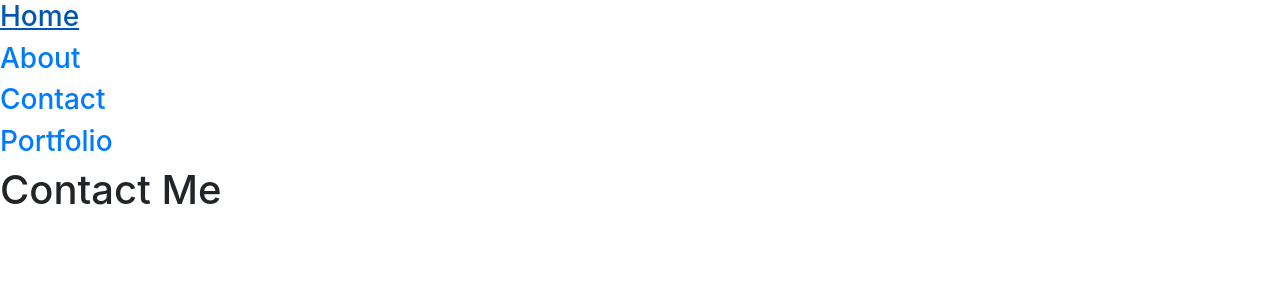
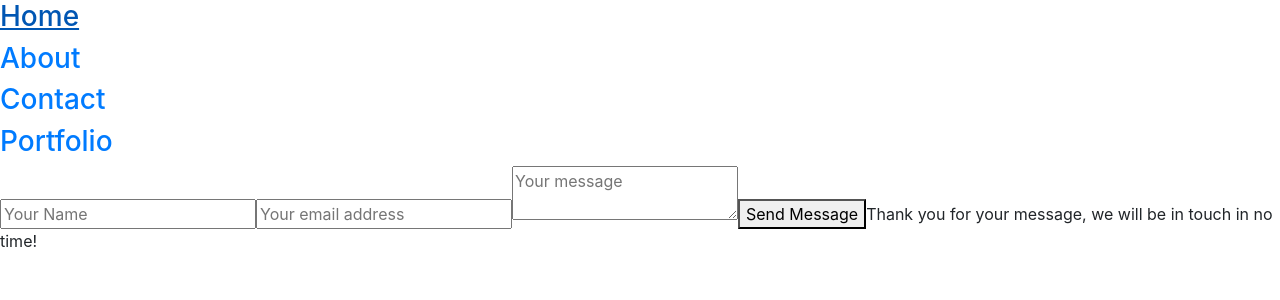
Before and after one commit to ejimenez22/Any-and-everything-photopraphy-v2, a React (Create React App) app in the folder any/: page /contact in a window 1280 px wide. Shown: the top 300 px of the page. Built offline with nearby package versions, Linux system fonts and the light colour scheme.

Commit message:
adding email contact, rendering, needs functions

```diff
--- a/any/src/components/Contact/index.js
+++ b/any/src/components/Contact/index.js
@@ -1,15 +1,36 @@
-import React from "react";
+import React, { useState } from "react";
 import Nav from "../Nav";
 
 function Contact() {
+    const [ name, setName ] = useState('')
+    const [ email, setEmail] = useState('')
+    const [ message, setMessage ] = useState('')
+    const [ emailSent, setEmailSent ] = useState('')
+
+    const submit = () => {
+        if (name && email && message) {
+            setName('')
+            setEmail('')
+            setMessage('')
+            setEmailSent('')
+        } else {
+            alert('Please fill in all fields.')
+        }
+    }
+
+    const isValidEmail = email => {
+        const regex = /^(([^<>()\[\]\\.,;:\s@"]+(\.[^<>()\[\]\\.,;:\s@"]+)*)|(".+"))@((\[[0-9]{1,3}\.[0-9]{1,3}\.[0-9]{1,3}\.[0-9]{1,3}\])|(([a-zA-Z\-0-9]+\.)+[a-zA-Z]{2,}))$/;
+        return regex.test(String(email).toLowerCase());
+    };
+
     return (
         <>
         <Nav />
-        <div>
-            <section>
-                <h1>Contact Me</h1>
-            </section>
-        </div>
+        <input type="text" placeholder="Your Name" value={name} onChange={e => setName(e.target.value)} />
+        <input type="email" placeholder="Your email address" value={email} onChange={e => setEmail(e.target.value)} />
+        <textarea placeholder="Your message" value={message} onChange={e => setMessage(e.target.value)}></textarea>
+        <button onClick={submit}>Send Message</button>
+        <span className={emailSent ? 'visible' : null}>Thank you for your message, we will be in touch in no time!</span>
         </>
     )
 }
```
